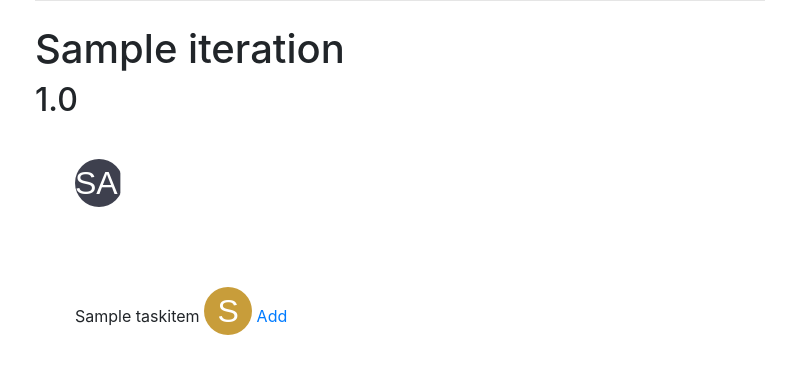
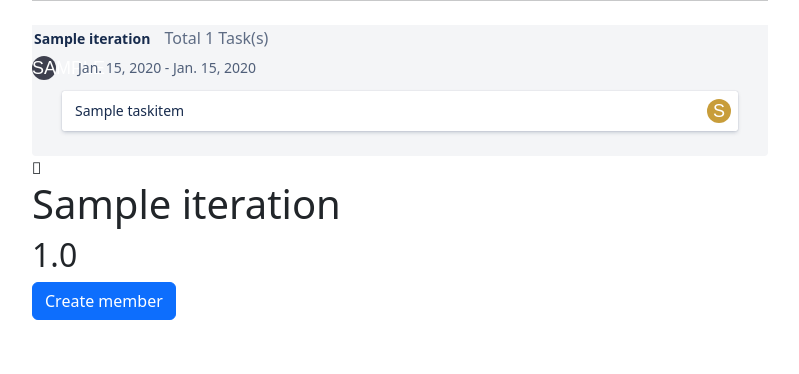
Before and after one commit to fatopato/EffortCell, a Django app: template app/templates/api/dashboard.html in a window 1280 px wide. Shown: the top 374 px of the page, without its empty margins (240-1039 px from the left). Run offline with Django 4.2, Linux system fonts and the light colour scheme; tables that the repository leaves empty hold one stand-in row (values such as "Sample post"); the template is opened without the code that fills it: values that come from a table or form of the project are taken from there, most other values are stand-ins (such as "Sample title", 1, 10 or a date in 2020); some libraries are stand-ins or nearby versions.

Commit message:
update member display again

```diff
--- a/app/api/models.py
+++ b/app/api/models.py
@@ -39,6 +39,9 @@ class Iteration(AbstractBaseModel):
     def total_effort(self):
         return sum([effort_item.effort for task_item in self.taskitem_set.all() for effort_item in
                     task_item.effortitem_set.all()])
+    @property
+    def total_issues(self):
+        return len(self.taskitem_set.all())
 
     # def __str__(self):
     #     return self.title
--- a/app/api/urls.py
+++ b/app/api/urls.py
@@ -1,6 +1,6 @@
 from django.urls import path
 from .views import IterationListView, TaskItemList, dashboard, add_to_task_item, MemberCreateView\
-    , MemberListView, MemberUpdateView, IterationUpdateView, IterationCreateView
+    , MemberListView, MemberUpdateView, IterationUpdateView, IterationCreateView, MemberCreateView2
 
 urlpatterns = [
     path('iterations/', IterationListView.as_view(), name='iterations'),
@@ -12,4 +12,5 @@ urlpatterns = [
     path('member-create/', MemberCreateView.as_view(), name='member_create'),
     path('member-update/<pk>/', MemberUpdateView.as_view(), name='member_update'),
     path('members/', MemberListView.as_view(), name='members'),
+    path('member-create2/', MemberCreateView2.as_view(), name='member_create2'),
 ]
--- a/app/app/settings.py
+++ b/app/app/settings.py
@@ -39,6 +39,7 @@ INSTALLED_APPS = [
     'django.contrib.messages',
     'django.contrib.staticfiles',
     'crispy_forms',
+    'bootstrap_modal_forms',
     'api'
 ]
 
--- a/app/static/css/style.css
+++ b/app/static/css/style.css
@@ -1,12 +1,179 @@
 .profileImage {
     font-family: Arial, Helvetica, sans-serif;
-    width: 3rem;
-    height: 3rem;
+    width: 24px;
+    min-width: 24px;
+    height: 24px;
     border-radius: 50%;
     background: #004D3C;
-    font-size: 2rem;
+    font-size: 18px;
     color: #fff;
     text-align: center;
-    line-height: 3rem;
-    margin: 2rem 0;
+    line-height: 24px;
+    margin-right: 2px;
 }
+
+.iteration-container {
+    background-color: #f4f5f7;
+    border-radius: 4px;
+    border: 1px solid transparent;
+    border-width: 0 0 2px;
+    -moz-box-sizing: border-box;
+    -webkit-box-sizing: border-box;
+    box-sizing: border-box;
+    padding: 0;
+    position: relative;
+}
+
+.iteration-header {
+    position: sticky;
+    position: -webkit-sticky;
+    top: 0;
+    z-index: 1;
+    background: #f4f5f7;
+}
+
+.iteration-name {
+    color: #172b4d;
+    font-size: 14px;
+    font-weight: bold;
+    line-height: 1.5;
+    line-height: 1.42857143;
+    white-space: nowrap;
+    display: inline-block;
+}
+
+.iteration-name .iteration-readonly {
+    padding-right: 0;
+    padding-left: 2px;
+    display: inline-block;
+}
+
+.iteration-readonly {
+    display: inline-block;
+    moz-box-sizing: border-box;
+    webkit-box-sizing: border-box;
+    box-sizing: border-box;
+    display: inline-block;
+    padding: 4px 30px 4px 6px;
+}
+.iteration-issue-count {
+    color: #5e6c84;
+    margin-left: 10px;
+    display: inline-block;
+}
+
+.iteration-control-active {
+
+    margin-left: 10px;
+    text-transform: uppercase;
+    background-color: #00875a;
+    color: #fff;
+    border: 0;
+    border-radius: 3px;
+    display: inline-block;
+    font-size: 11px;
+    font-weight: 700;
+    line-height: 1;
+    margin: 0;
+    padding: 2px 5px 3px;
+    text-align: center;
+    text-decoration: none;
+    text-transform: uppercase;
+}
+
+.iteration-info {
+    color: #505f79;
+    font-size: 14px;
+    /*padding: 0 28px;*/
+    clear: both;
+    display: flex;
+    align-items: center;
+}
+
+.assigned-member-stats {
+    display: flex;
+    margin-top: 2px;
+    margin-bottom: 2px;
+    align-items: center;
+}
+
+.iteration-dates {
+    display: inline-block;
+}
+
+.iteration-date {
+    display: inline-block;
+    position: relative;
+}
+
+.iteration-divider {
+    display: inline-block;
+    margin: 0 5px;
+}
+
+.iteration-date:first-child {
+    margin-left: -6px;
+}
+
+.task-container {
+    display: block;
+    border-radius: 4px;
+    padding-top: 10px;
+}
+
+.task-display-container {
+    padding-bottom: 20px;
+    position: relative;
+    margin: 0 30px;
+}
+
+.effort-item-container {
+    /*box-shadow: inset 100px 100px 0 0 rgb(0 0 0 / 8%);*/
+    /*background: #deebff;*/
+    margin-bottom: 3px;
+    background: #fff;
+    box-shadow: 0 0 1px 0 rgb(9 30 66 / 31%), 0 2px 4px -1px rgb(9 30 66 / 25%);
+    border-radius: 2px;
+    color: #172b4d;
+    cursor: move;
+    font-size: 14px;
+    line-height: 1.42857143;
+    margin-top: -1px;
+    position: relative;
+}
+
+.effort-item-content {
+    box-sizing: border-box;
+    padding-left: 3px;
+    overflow: hidden;
+    position: relative;
+    white-space: nowrap;
+    width: 100%;
+}
+
+.effort-item-row {
+    flex-grow: 1;
+    display: flex;
+    align-items: center;
+    height: 30px;
+    margin: 5px;
+}
+
+.task-item-type {
+    height: 24px;
+    width: 24px;
+}
+
+.task-item-title {
+    overflow: hidden;
+    flex: 1;
+    white-space: nowrap;
+    text-overflow: ellipsis;
+    margin-right: 2.5px;
+    margin-left: 5px;
+}
+
+.effort-item-member {
+    padding-left: 0;
+    background: #fff;
+}
--- a/app/templates/api/base.html
+++ b/app/templates/api/base.html
@@ -3,10 +3,16 @@
 <head>
   <meta charset="utf-8">
   <meta name="viewport" content="width=device-width, initial-scale=1, shrink-to-fit=no">
+  <script src="//code.jquery.com/jquery-1.11.0.min.js"></script>
   <link rel="stylesheet" href="https://stackpath.bootstrapcdn.com/bootstrap/4.1.3/css/bootstrap.min.css" integrity="sha384-MCw98/SFnGE8fJT3GXwEOngsV7Zt27NXFoaoApmYm81iuXoPkFOJwJ8ERdknLPMO" crossorigin="anonymous">
   <link href="https://maxcdn.bootstrapcdn.com/font-awesome/4.6.3/css/font-awesome.min.css" rel="stylesheet" />
-
+  <script type="text/javascript">
+    $(window).load(function() {
+      $('#prizePopup').modal('show');
+    });
+  </script>
   {% load static %}
+  <link rel="stylesheet" href="{% static 'assets/css/bootstrap.css' %}">
 
   <link rel="stylesheet" href="{% static 'css/style.css' %}">
 
@@ -22,5 +28,6 @@
     </div>
   </div>
 </div>
+  <script src="{% static 'js/jquery.bootstrap.modal.forms.js' %}"></script>
 </body>
 </html>
--- a/app/templates/api/dashboard.html
+++ b/app/templates/api/dashboard.html
@@ -1,32 +1,82 @@
 {% extends 'api/base.html' %}
 {% load custom %}
 {% block content %}
+
+
+<script type="text/javascript">
+    $(document).ready(function() {
+        console.log("Started")
+
+        $("#create-member").modalForm({
+            formURL: "{% url 'member_create2' %}"
+        });
+
+    });
+</script>
+
+<div class="iteration-container">
+    <div class="iteration-header">
+        <div class="iteration-name">
+            <span class="iteration-readonly">{{ iteration.title }}</span>
+        </div>
+        <div class="iteration-issue-count">Total {{ iteration.total_issues }} Task(s)</div>
+        {% if iteration.is_active %}
+        <span class="iteration-control-active">Active</span>
+        {% endif %}
+        <div class="iteration-info">
+            <div class="assigned-member-stats">
+                {% for name, values in effort_counts.items %}
+                <span id="userProfile_{{values.1}}" class="profileImage" title="{{name}} - effort: {{values.0}}">{{ name.0|upper }}</span>
+                {% endfor %}
+            </div>
+
+            <div class="iteration-dates">
+                <div class="iteration-date" style="padding-left: 20px; padding-right: 10px">
+                    <span class="iteration-readonly">{{iteration.start_date}} - {{iteration.end_date}}</span>
+                </div>
+            </div>
+
+        </div>
+    </div>
+    <div class="task-container">
+        <div class="task-display-container">
+            <div class="effort-item-container">
+                {% for taskItem in task_items %}
+                <div class="effort-item-content">
+                    <div class="effort-item-row">
+<!--                        <span class="task-item-type"><i title="Development" class="fa-regular fa-eye"></i></i></span>-->
+                        <div class="task-item-title" title="{{taskItem.title}}">
+                            <span>{{taskItem.title}}</span>
+                        </div>
+                        {% for effortItem in taskItem.effortitem_set.all %}
+                        <div class="effort-item-member">
+
+                            <div id="userProfile_{{effortItem.member.pk}}" class="profileImage" title="{{effortItem.member.name}} - effort: {{effortItem.effort}}">{{ effortItem.member.name.0|upper }}</div>
+
+                        </div>
+                        {% endfor %}
+
+                    </div>
+                </div>
+                {% endfor %}
+            </div>
+        </div>
+    </div>
+</div>
+<i class="fa-regular fa-eye"></i>
+
 <h1>{{ iteration.title }}</h1>
 <h2>{{ iteration.total_effort }}</h2>
 
-<ul>
-{% for name, values in effort_counts.items %}
-    <li style="display: inline-block">
-        <div id="userProfile_{{values.1}}" class="profileImage" title="{{name}} - effort: {{values.0}}">{{ name.0|upper }}</div>
-    </li>
-{% endfor %}
-</ul>
 
-<ul>
-    {% for taskItem in task_items %}
-    <li style="display: inline-block">{{ taskItem.title }}</li>
-        {% for effortItem in taskItem.effortitem_set.all %}
-<!--            <p>{{ effortItem.member.name }} - {{ effortItem.effort }} / {{ effort_counts_pk|get_item:effortItem.member.pk }}</p>-->
-            <li style="display: inline-block">
-                <div id="userProfile_{{effortItem.member.pk}}" class="profileImage" title="{{effortItem.member.name}} - effort: {{ effortItem.effort }}">{{effortItem.member.name.0|upper}}</div>
-            </li>
-        {% endfor %}
+<div class="modal fade" tabindex="-1" role="dialog" id="modal">
+    <div class="modal-dialog" role="document">
+        <div class="modal-content"></div>
+    </div>
+</div>
 
-        <a href="{% url 'add_to_task_item' task_item_pk=taskItem.pk member_pk=2 effort=1  %}">Add</a>
-    {% empty %}
-    <li>No TaskItem yet.</li>
-    {% endfor %}
-</ul>
+<!-- Create book button -->
+<button id="create-member" class="btn btn-primary" type="button" name="button">Create member</button>
 
 <script>
     function getRandomColor() {
@@ -52,4 +102,6 @@
         allProfileImgs[i].style.background = currColor;
     }
 </script>
+
+
 {% endblock %}
```
Also changed, not shown: app/api/forms.py (+8 -1 lines), app/api/views.py (+28 -4 lines), app/templates/api/create_member.html (added, +28 -0 lines).
